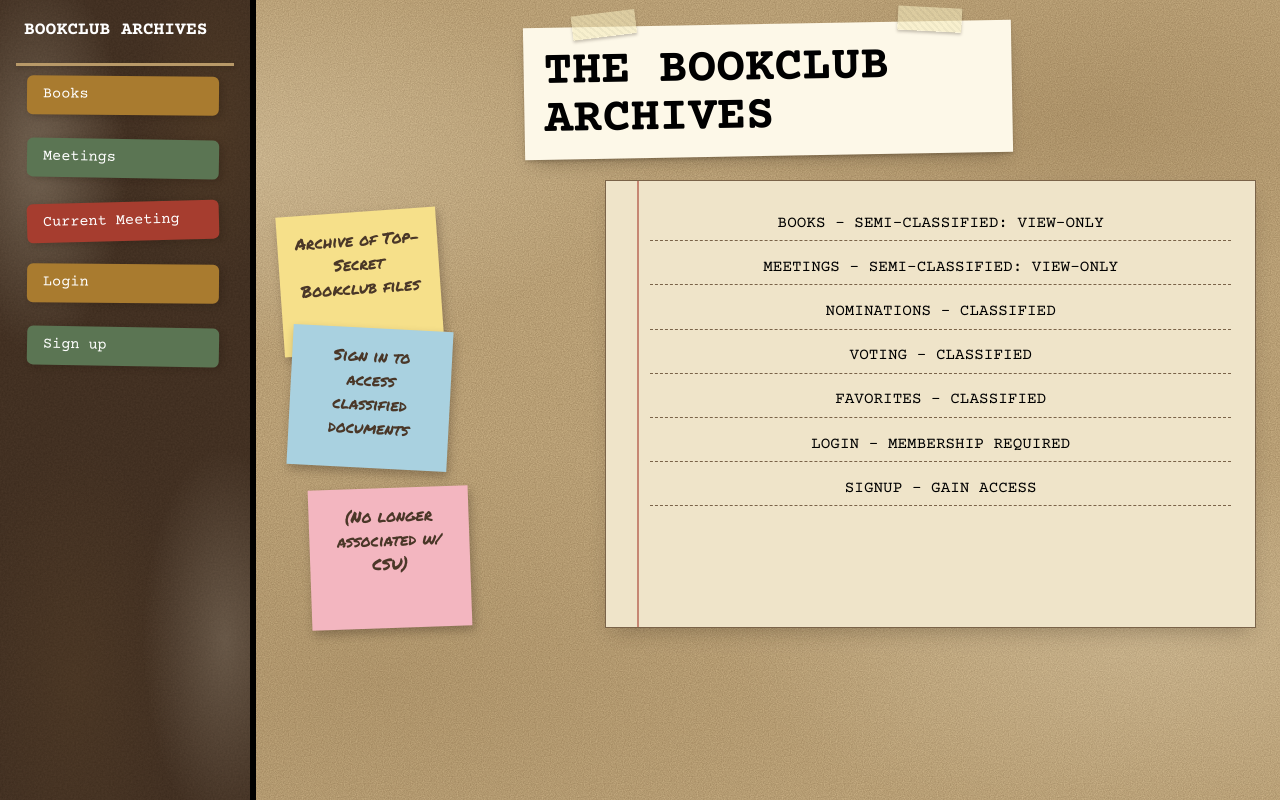
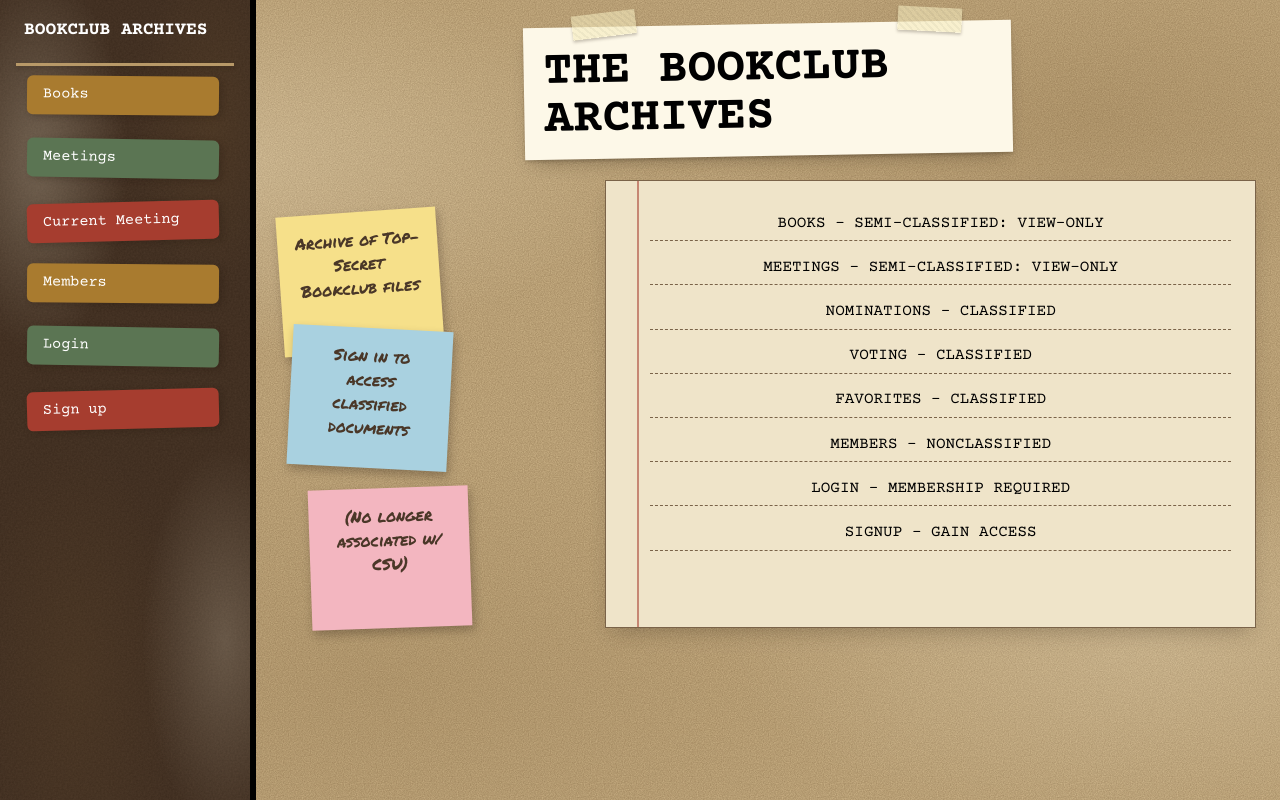
Before and after one commit to PeriGrover51/Capstone-Project-Bookclub-Library, a React (Vite) app in the folder bookclub-client/: page / in a window 1280 px wide. Built offline with nearby package versions, Linux system fonts and the light colour scheme.

Commit message:
updated nav and approuter, stubbed members page

```diff
--- a/bookclub-client/src/AppRouter.jsx
+++ b/bookclub-client/src/AppRouter.jsx
@@ -15,6 +15,7 @@ import MeetingCurrent from "./meetings/MeetingCurrent"
 import ConvertToBook from "./nominations/ConvertToBook"
 import DeleteAll from "./nominations/DeleteAll"
 import FavoritesPage from "./favorites/FavoritesPage"
+import MembersPage from "./users/MembersPage"
 
 export default function AppRouter() {
     const { user } = useAuth() //get user from context
@@ -91,6 +92,10 @@ export default function AppRouter() {
                 {
                     path: "favorites/mine",
                     element: user ? <FavoritesPage /> : <Navigate to="/"/>
+                },
+                {
+                    path: "members",
+                    element: <MembersPage />
                 }
             ]
         }
--- a/bookclub-client/src/Home.jsx
+++ b/bookclub-client/src/Home.jsx
@@ -17,6 +17,7 @@ export default function Home() {
                 <div className="library-card__field">Nominations - classified</div>
                 <div className="library-card__field">Voting - classified</div>
                 <div className="library-card__field">Favorites - classified</div>
+                <div className="library-card__field">Members - Nonclassified</div>
                 <div className="library-card__field">Login - Membership required</div>
                 <div className="library-card__field">Signup - Gain Access</div>
             </div>
--- a/bookclub-client/src/Nav.jsx
+++ b/bookclub-client/src/Nav.jsx
@@ -17,6 +17,7 @@ export default function Nav() {
                     <NavItem to="/books">Books</NavItem>
                     <NavItem to="/meetings">Meetings</NavItem>
                     <NavItem to="/meetings/current">Current Meeting</NavItem>
+                    <NavItem to="/members">Members</NavItem>
 
                     {user && (
                         <>
--- /dev/null
+++ b/bookclub-client/src/users/MembersPage.jsx
@@ -0,0 +1,8 @@
+
+
+export default function MembersPage() {
+
+    return (
+        <>Members Page</>
+    )
+}
```
